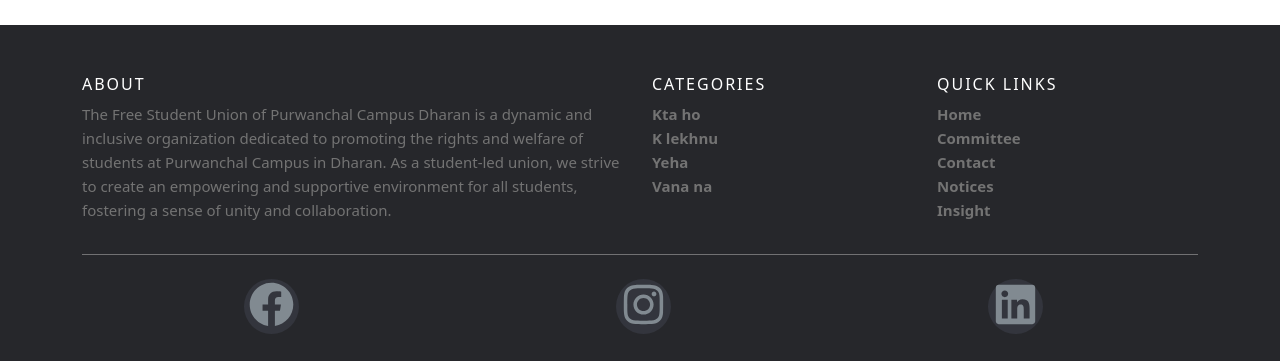
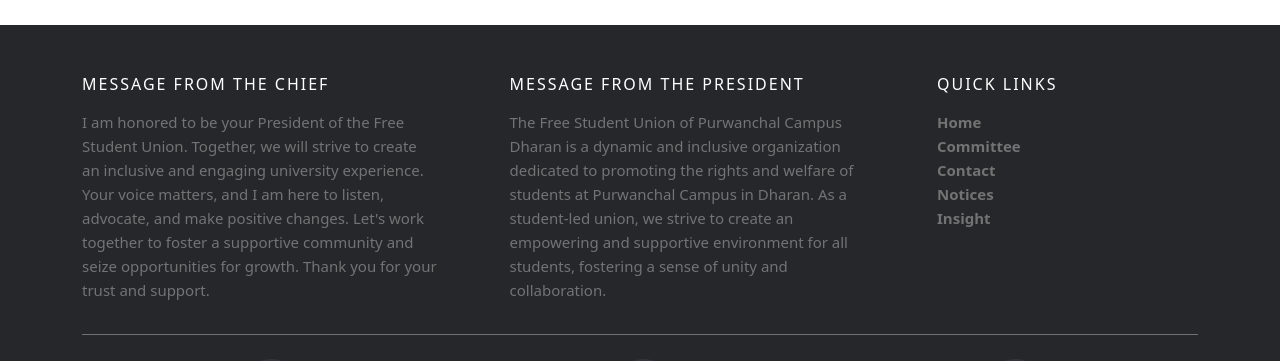
Before and after one commit to Sangyog10/FSU-Website, a React (Create React App) app: page / in a window 1280 px wide. Shown: the part 2404-2765 px from the top of the page. Built offline with nearby package versions, Linux system fonts and the light colour scheme.

Commit message:
footer designed

```diff
--- a/src/components/Footer/Footer.css
+++ b/src/components/Footer/Footer.css
@@ -77,6 +77,7 @@
   background-color:#33353d
 }
 
+
 @media (max-width:991px)
 {
   .site-footer [class^=col-]
--- a/src/components/Footer/Footer.js
+++ b/src/components/Footer/Footer.js
@@ -7,10 +7,21 @@
   return (
     <footer className="site-footer">
       <div className="container">
-        <div className="row">
-          <div className="col-sm-12 col-md-6">
-            <h6>About</h6>
-            <p className="text-justify">
+        <div className="row justify-content-between">
+          <div className=" col-lg-4 col-sm-6 col-md-6">
+            <h6>Message from the Chief</h6>
+            <p className="text-justify my-3">
+              I am honored to be your President of the Free Student Union.
+              Together, we will strive to create an inclusive and engaging
+              university experience. Your voice matters, and I am here to
+              listen, advocate, and make positive changes. Let's work together
+              to foster a supportive community and seize opportunities for
+              growth. Thank you for your trust and support.
+            </p>
+          </div>
+          <div className="col-lg-4 col-sm-6 col-md-6">
+            <h6>Message from the President</h6>
+            <p className="text-justify my-3">
               The Free Student Union of Purwanchal Campus Dharan is a dynamic
               and inclusive organization dedicated to promoting the rights and
               welfare of students at Purwanchal Campus in Dharan. As a
@@ -20,27 +31,9 @@
             </p>
           </div>
 
-          <div className="col-xs-6 col-md-3">
-            <h6>Categories</h6>
-            <ul className="footer-links">
-              <li>
-                <Link to="/">Kta ho</Link>
-              </li>
-              <li>
-                <Link to="/">K lekhnu</Link>
-              </li>
-              <li>
-                <Link to="/">Yeha</Link>
-              </li>
-              <li>
-                <Link to="/">Vana na</Link>
-              </li>
-            </ul>
-          </div>
-
-          <div className="col-xs-6 col-md-3">
+          <div className="col-xs-6 col-md-3 ">
             <h6>Quick Links</h6>
-            <ul className="footer-links">
+            <ul className="footer-links my-3">
               <li>
                 <Link to="/">Home</Link>
               </li>
```
Also changed, not shown: 1 other file (tests, documents, lock files or other folders).
